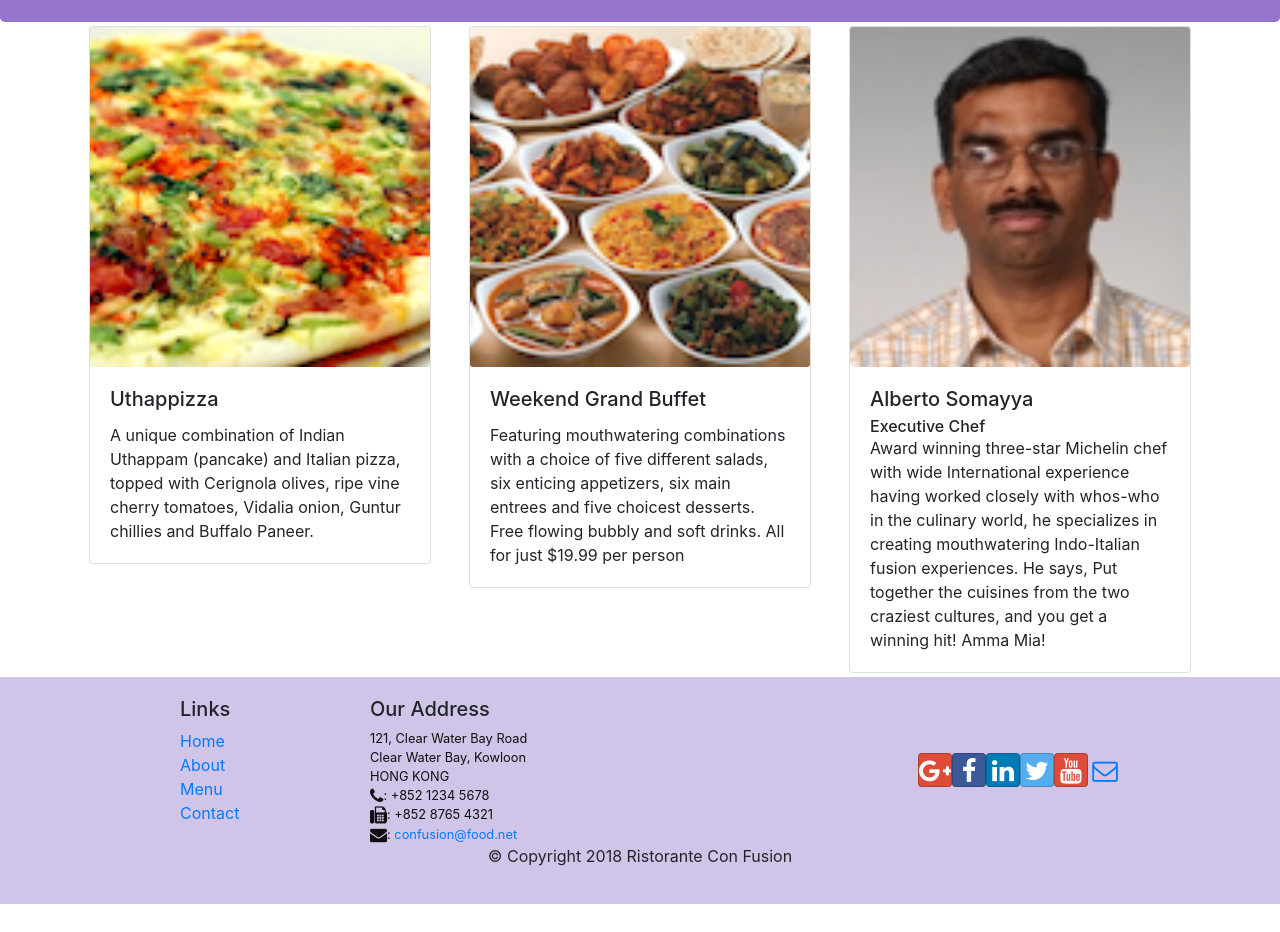
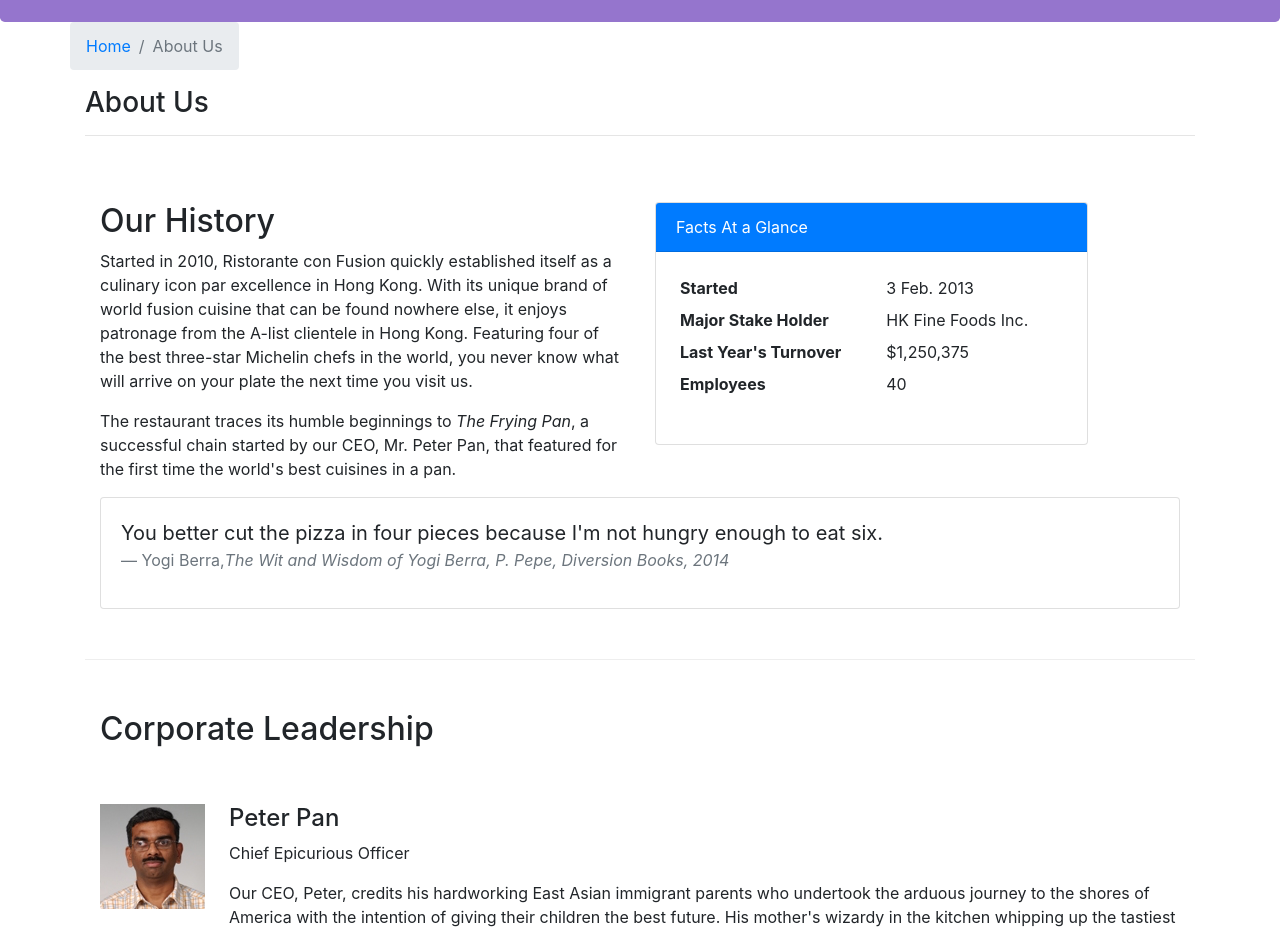
Before and after one commit to saulet01/react, a React (Create React App) app in the folder confusion/: page /aboutus in a window 1280 px wide. Before the commit this address led to /home. Shown: the part 320-1252 px from the top of the page. Before the commit the page ends 1224 px from the top, so only its background shows below. Built offline with nearby package versions, Linux system fonts and the light colour scheme.

Commit message:
Created AboutUs Component

```diff
--- a/confusion/src/App.css
+++ b/confusion/src/App.css
@@ -31,3 +31,7 @@
 .navbar-dark {
     background-color: #512DA8;
 }
+
+.picture{
+  width: 100px;
+}
--- /dev/null
+++ b/confusion/src/components/AboutComponent.js
@@ -0,0 +1,101 @@
+import React from 'react';
+import { Breadcrumb, BreadcrumbItem, Card, CardImg, CardBody, CardText, CardHeader, Media } from 'reactstrap';
+import { Link } from 'react-router-dom';
+
+function About(props) {
+
+    const leaders = props.leaders.map((leader) => {
+        return (
+            <p>Leader {leader.name}</p>
+        );
+    });
+
+    function RenderLeader({leader}){
+      const leaderLoop = leader.map ( (lead) => {
+        return(
+          <Media className="mt-5">
+            <Media left className="mr-4">
+              <Media object src={lead.image} alt={lead.name}/>
+            </Media>
+            <Media body className="">
+              <Media heading>
+                {lead.name}
+              </Media>
+                <p>{lead.designation}</p>
+                {lead.description}
+            </Media>
+          </Media>
+        );
+      });
+
+      return(
+        <>
+          {leaderLoop}
+        </>
+      );
+    }
+
+
+    return(
+        <div className="container">
+            <div className="row">
+                <Breadcrumb>
+                    <BreadcrumbItem><Link to="/home">Home</Link></BreadcrumbItem>
+                    <BreadcrumbItem active>About Us</BreadcrumbItem>
+                </Breadcrumb>
+                <div className="col-12">
+                    <h3>About Us</h3>
+                    <hr />
+                </div>
+            </div>
+            <div className="row row-content">
+                <div className="col-12 col-md-6">
+                    <h2>Our History</h2>
+                    <p>Started in 2010, Ristorante con Fusion quickly established itself as a culinary icon par excellence in Hong Kong. With its unique brand of world fusion cuisine that can be found nowhere else, it enjoys patronage from the A-list clientele in Hong Kong.  Featuring four of the best three-star Michelin chefs in the world, you never know what will arrive on your plate the next time you visit us.</p>
+                    <p>The restaurant traces its humble beginnings to <em>The Frying Pan</em>, a successful chain started by our CEO, Mr. Peter Pan, that featured for the first time the world's best cuisines in a pan.</p>
+                </div>
+                <div className="col-12 col-md-5">
+                    <Card>
+                        <CardHeader className="bg-primary text-white">Facts At a Glance</CardHeader>
+                        <CardBody>
+                            <dl className="row p-1">
+                                <dt className="col-6">Started</dt>
+                                <dd className="col-6">3 Feb. 2013</dd>
+                                <dt className="col-6">Major Stake Holder</dt>
+                                <dd className="col-6">HK Fine Foods Inc.</dd>
+                                <dt className="col-6">Last Year's Turnover</dt>
+                                <dd className="col-6">$1,250,375</dd>
+                                <dt className="col-6">Employees</dt>
+                                <dd className="col-6">40</dd>
+                            </dl>
+                        </CardBody>
+                    </Card>
+                </div>
+                <div className="col-12">
+                    <Card>
+                        <CardBody className="bg-faded">
+                            <blockquote className="blockquote">
+                                <p className="mb-0">You better cut the pizza in four pieces because
+                                    I'm not hungry enough to eat six.</p>
+                                <footer className="blockquote-footer">Yogi Berra,
+                                <cite title="Source Title">The Wit and Wisdom of Yogi Berra,
+                                    P. Pepe, Diversion Books, 2014</cite>
+                                </footer>
+                            </blockquote>
+                        </CardBody>
+                    </Card>
+                </div>
+            </div>
+            <div className="row row-content">
+                <div className="col-12">
+                    <h2>Corporate Leadership</h2>
+                </div>
+              <div className="col-12">
+                <RenderLeader leader = {props.leaders} />
+              </div>
+            </div>
+        </div>
+    );
+}
+
+export default About;
--- a/confusion/src/components/MainComponent.js
+++ b/confusion/src/components/MainComponent.js
@@ -10,6 +10,7 @@
 import Home from './HomeComponent';
 import {Switch, Route, Redirect} from 'react-router-dom';
 import Contact from './ContactComponent';
+import About from './AboutComponent';
 
 class MainComponent extends Component {
   constructor(props){
@@ -49,6 +50,7 @@
             <Route exact path="/menu" component = { () => <Menu dishes={this.state.dishes} />} />
             <Route path="/menu/:dishId" component={ DishWithId }/>
             <Route exact path="/contactus" component={Contact} />
+            <Route exact path="/aboutus" component={ () => <About leaders = {this.state.leaders }/> } />
             <Redirect to="/home" />
           </Switch>
           <Footer />
```
